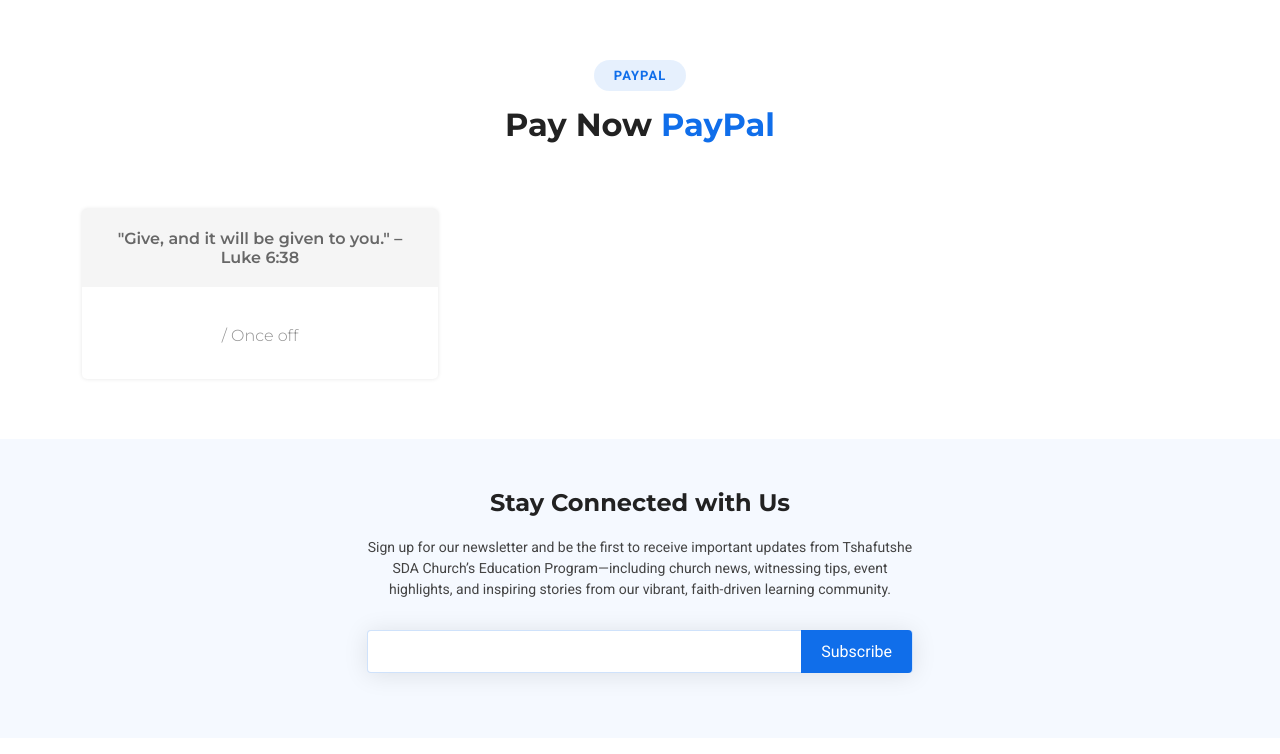
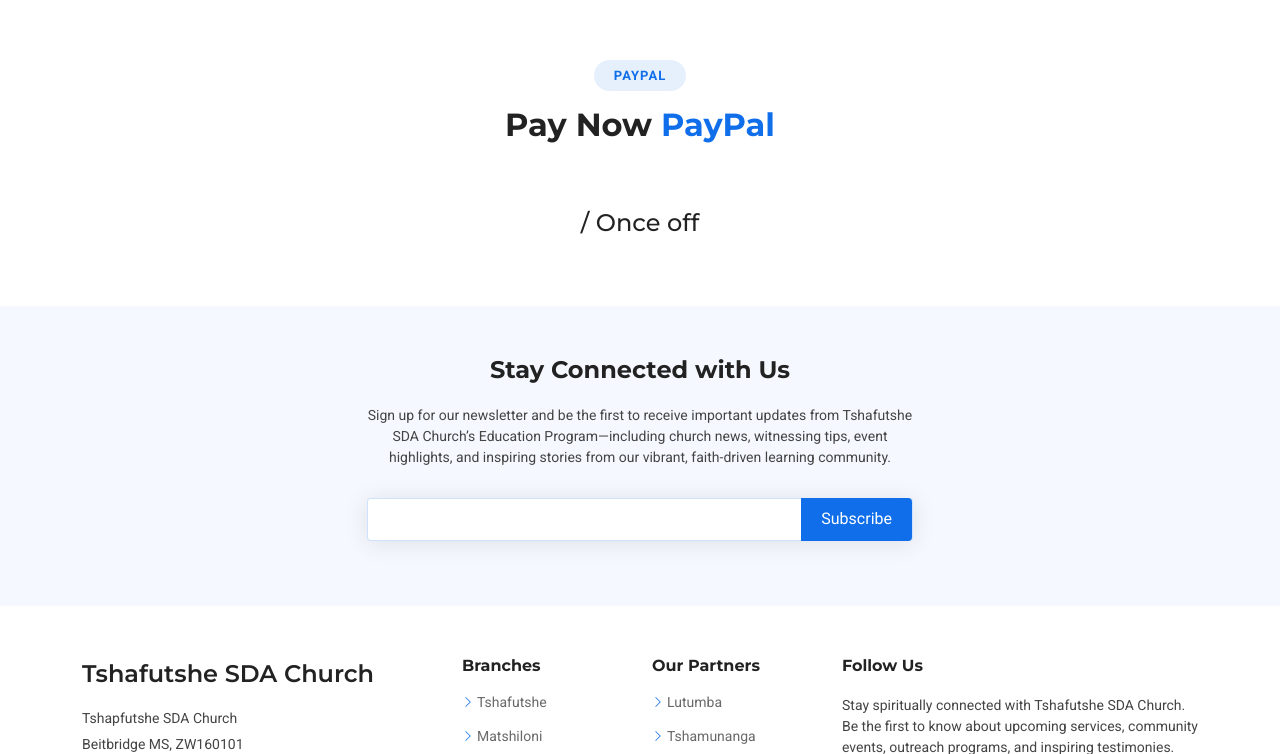
Before and after one commit to Carrington-dev/tshapfutshe, a Django app: template templates/donations/paypal.html in a window 1280 px wide. Shown: the part 119-873 px from the top of the page. Run offline with Django 5.2, Linux system fonts and the light colour scheme; the template is opened without the code that fills it, so the values that code supplies are empty; some libraries are stand-ins or nearby versions.

Commit message:
Update paypal.html

```diff
--- a/templates/donations/paypal.html
+++ b/templates/donations/paypal.html
@@ -260,13 +260,12 @@
   <div class="container text-center">
 
     <div class="row gy-3 text-center">
-      <div class="col-md-4 text-center" data-aos="fade-up" data-aos-delay="200">
-        <div class="pricing-item text-center">
-          <h3>"Give, and it will be given to you." – Luke 6:38</h3>
+      <div class="col-md-12 text-center" data-aos="fade-up" data-aos-delay="200">
           <h4><sup>{{ order.currency }}</sup>{{ order.order_total }}<span> / Once off</span></h4>
-          <div id="paypal-button-container"></div>
+          <div style="display: flex; justify-content: center;">
 
-        </div>
+          <div id="paypal-button-container" class="text-center"></div>
+          </div>
       </div>
     </div>
 
```
